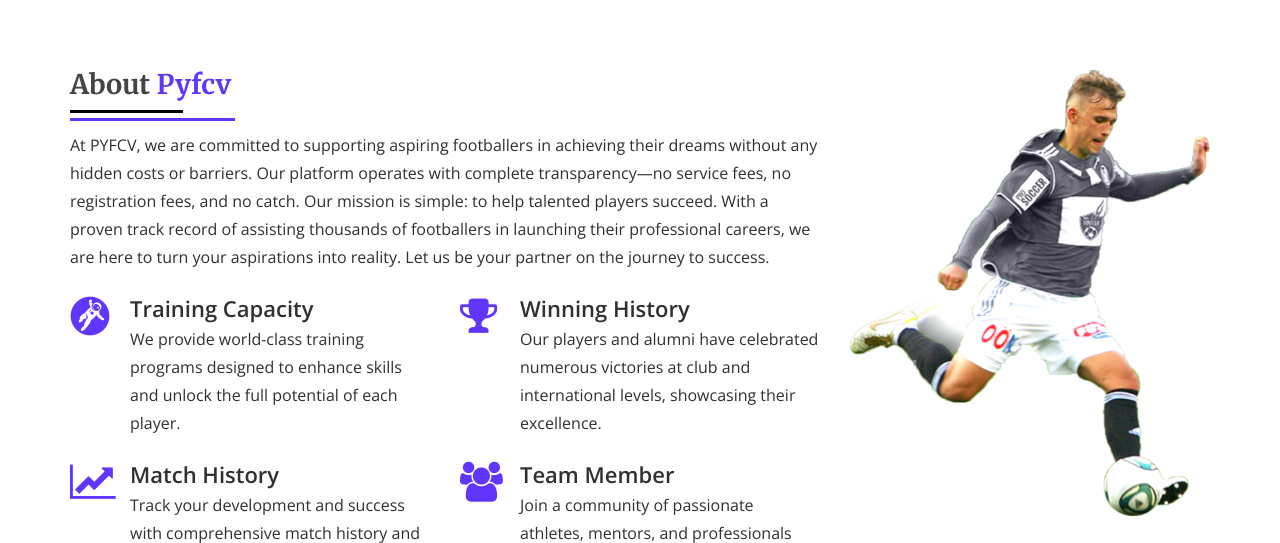
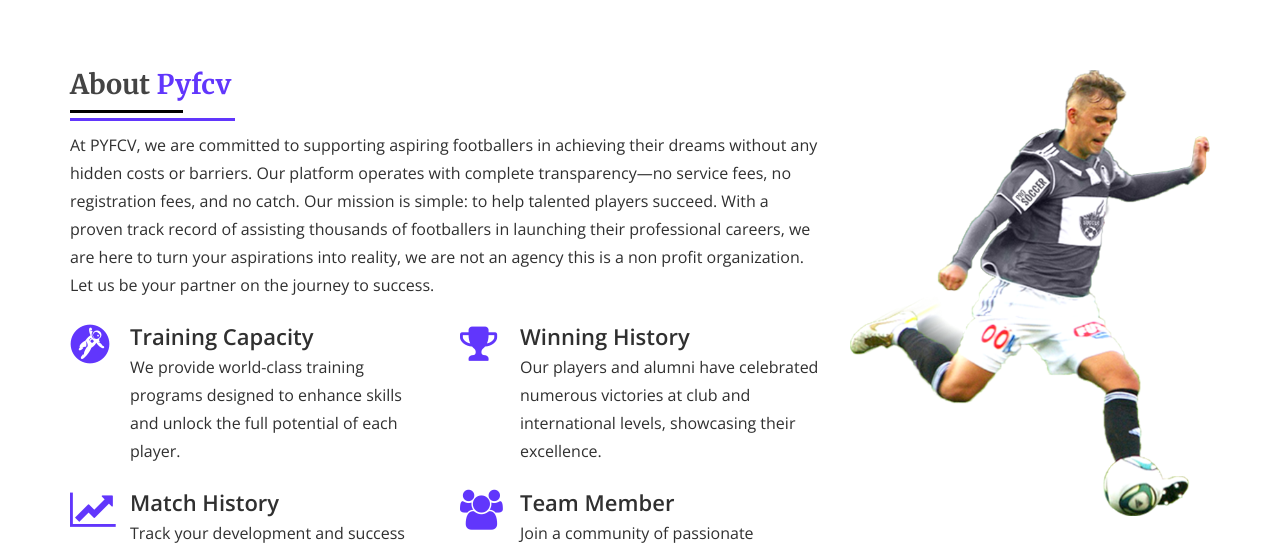
Before and after one commit to anointing1234/postyourcv, a Django app: page / in a window 1280 px wide. Shown: the part 788-1331 px from the top of the page. Run offline with Django 5.2, Linux system fonts and the light colour scheme; some libraries are stand-ins or nearby versions.

Commit message:
Update index.html

```diff
--- a/templates/home/index.html
+++ b/templates/home/index.html
@@ -69,7 +69,8 @@
                         <div class="title-line-two"></div>
                     </div>
                     <p>
-                        At PYFCV, we are committed to supporting aspiring footballers in achieving their dreams without any hidden costs or barriers. Our platform operates with complete transparency—no service fees, no registration fees, and no catch. Our mission is simple: to help talented players succeed. With a proven track record of assisting thousands of footballers in launching their professional careers, we are here to turn your aspirations into reality. Let us be your partner on the journey to success.
+                        At PYFCV, we are committed to supporting aspiring footballers in achieving their dreams without any hidden costs or barriers. Our platform operates with complete transparency—no service fees, no registration fees, and no catch. Our mission is simple: to help talented players succeed. With a proven track record of assisting thousands of footballers in launching their professional careers, we are here to turn your aspirations into reality,
+			     we are not an agency this is a non profit organization.   Let us be your partner on the journey to success.
                     </p>
                     <div class="row">
                         <div class="col-md-6">
```
